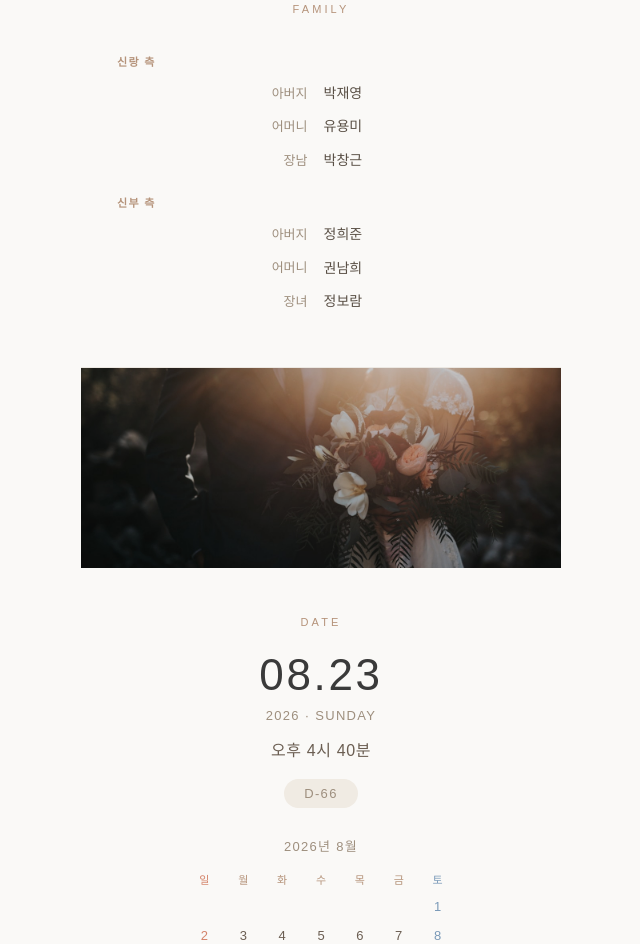
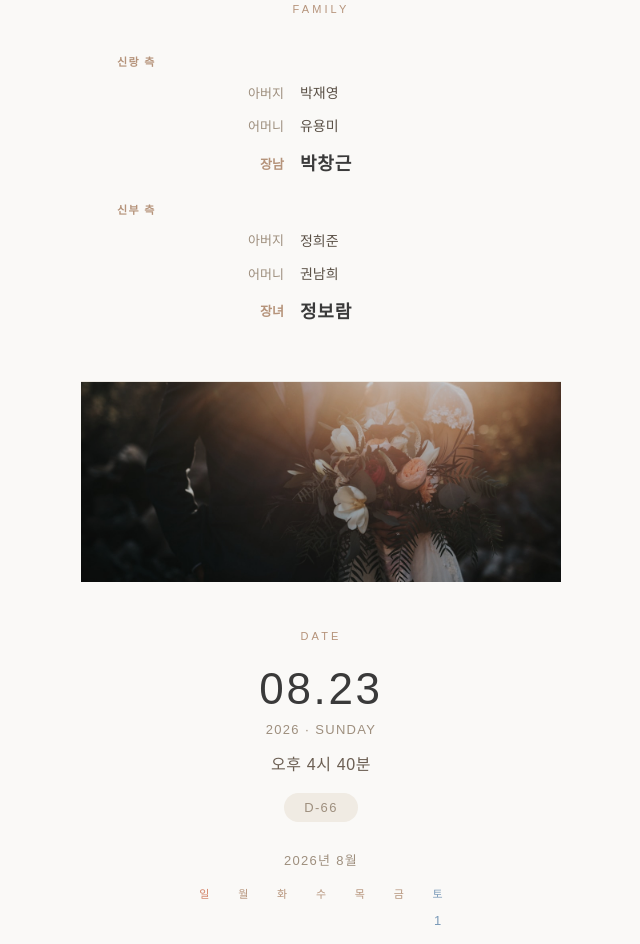
Before and after one commit to Siss1994/wedding2, a plain HTML site: page index.html in a window 1280 px wide. Shown: the part 1413-2357 px from the top of the page, without its empty margins (319-959 px from the left). Drawn offline with Linux system fonts and the light colour scheme.

Commit message:
Highlight groom and bride names in family section

```diff
--- a/index.html
+++ b/index.html
@@ -184,6 +184,19 @@
     }
 
     .family-table .name { font-weight: 500; padding-left: 8px; }
+
+    .family-table .name.main {
+      font-size: 18px;
+      font-weight: 700;
+      color: #3a3a3a;
+      letter-spacing: 0.05em;
+    }
+
+    .family-table .role.main {
+      font-size: 13px;
+      color: #b5937a;
+      font-weight: 600;
+    }
 
     /* ── 날짜 ── */
     .date-block { text-align: center; }
@@ -587,11 +600,11 @@
       <tr><td colspan="2" class="side-label">신랑 측</td></tr>
       <tr><td class="role">아버지</td><td class="name">박재영</td></tr>
       <tr><td class="role">어머니</td><td class="name">유용미</td></tr>
-      <tr><td class="role">장남</td><td class="name">박창근</td></tr>
+      <tr><td class="role main">장남</td><td class="name main">박창근</td></tr>
       <tr><td colspan="2" class="side-label">신부 측</td></tr>
       <tr><td class="role">아버지</td><td class="name">정희준</td></tr>
       <tr><td class="role">어머니</td><td class="name">권남희</td></tr>
-      <tr><td class="role">장녀</td><td class="name">정보람</td></tr>
+      <tr><td class="role main">장녀</td><td class="name main">정보람</td></tr>
     </table>
   </section>
 
```
